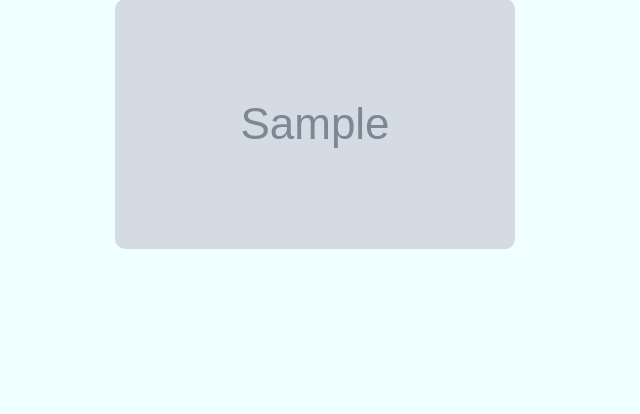
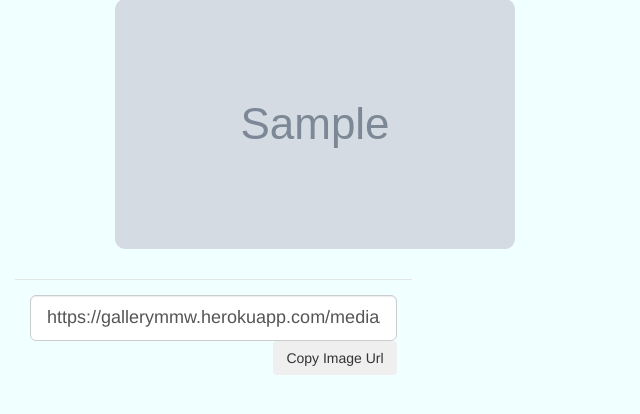
Before and after one commit to UMULISA12/PhotoGallery-Ip, a Django app: page / in a window 1280 px wide. Shown: the part 222-636 px from the top of the page, without its empty margins (0-640 px from the left). Run offline with Django 3.2, Linux system fonts and the light colour scheme; tables that the repository leaves empty hold one stand-in row (values such as "Sample post"); grey boxes marked "Sample" are stand-in pictures; some libraries are stand-ins or nearby versions.

Commit message:
adding copy link

```diff
--- a/photos/templates/welcome.html
+++ b/photos/templates/welcome.html
@@ -36,6 +36,25 @@
        </div>
      </div>
 
+
+     <div class="modal-footer">
+        <input class="form-control input-lg" type="text"  value="https://gallerymmw.herokuapp.com{{image.image.url}}" id="{{image}}-url" >
+         <button class="btn btn-outline-info" value="https://gallerymmw.herokuapp.com{{image.image.url}}" onclick="copyUrl('{{image.id}}-url')">Copy Image Url</button>
+      </div>
+    </div>
+  </div>
+</div>
+
+</div>
+<script type="text/javascript">
+function copyUrl(element){
+  var myVar = document.getElementById(element)
+  myVar.select();
+  document.execCommand('copy')
+}
+</script>
+
+
    </div>
    {% empty %}
        <h3 class="text-center">There are No Images</h3>
```
